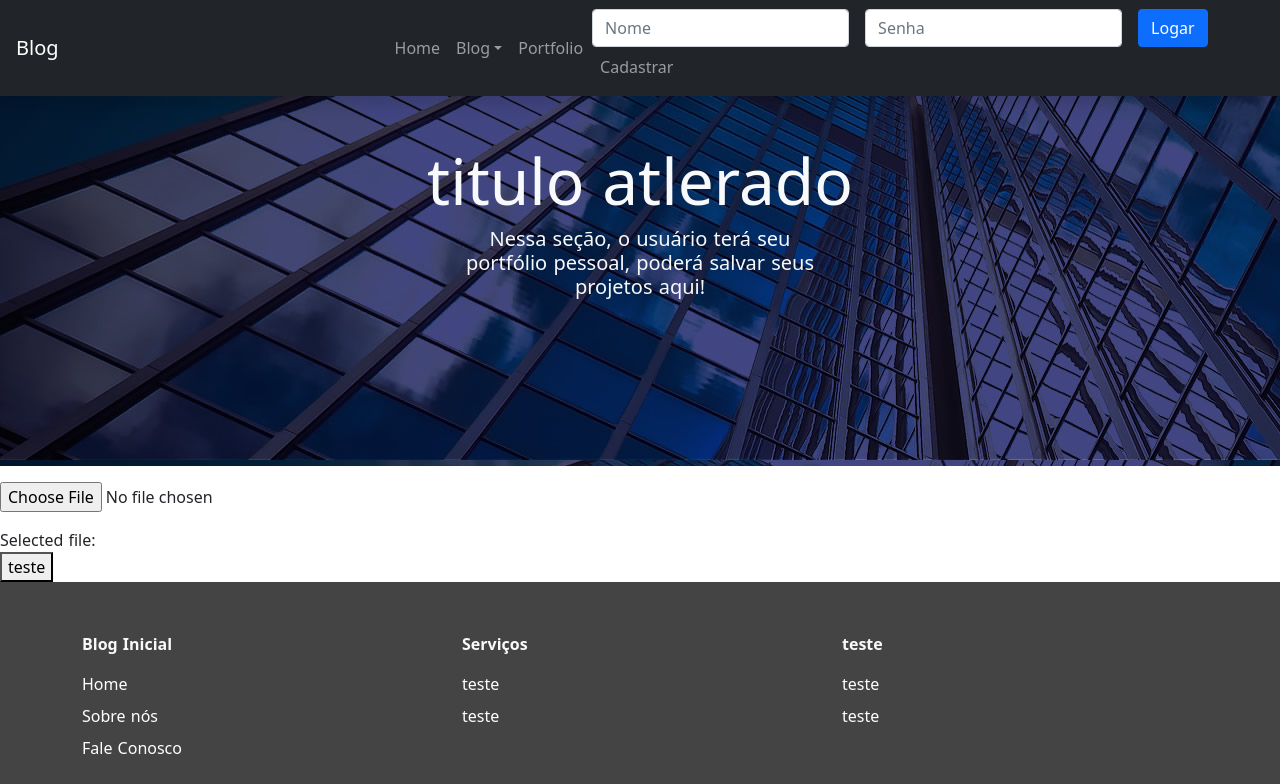
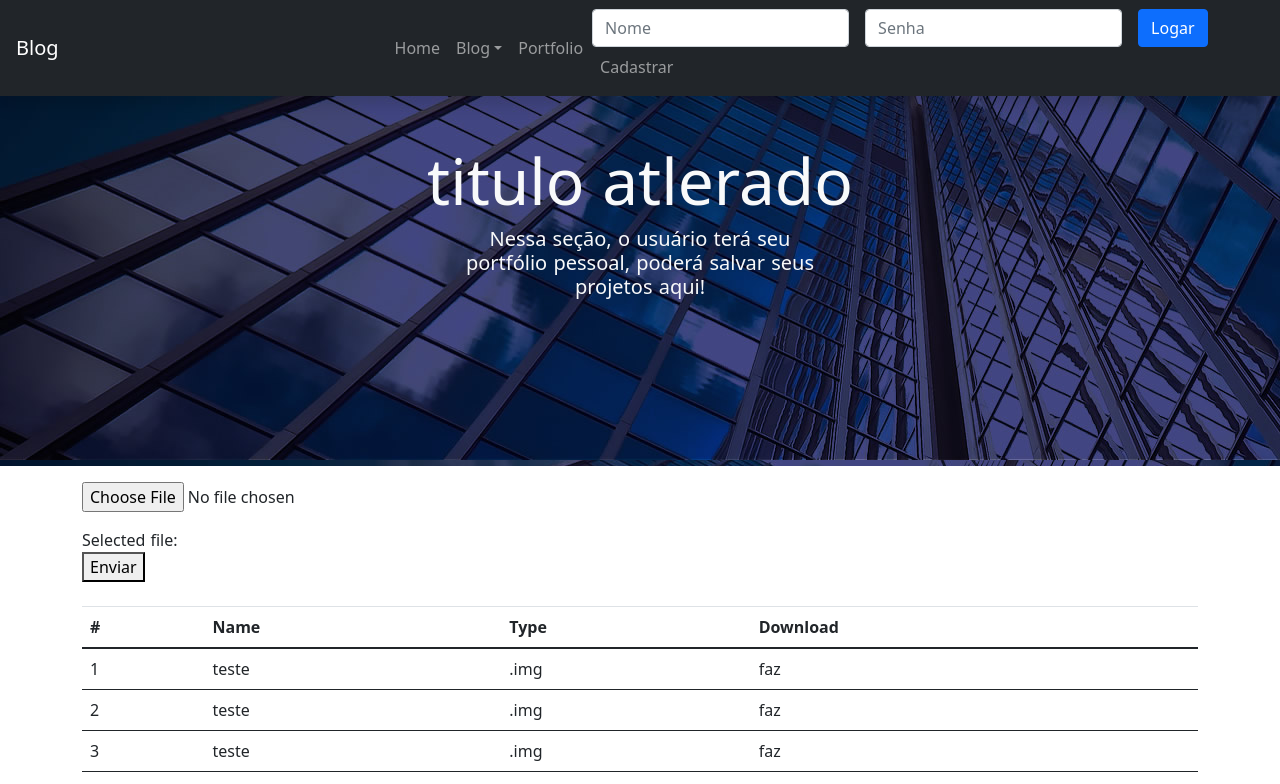
Before and after one commit to mauricio201922/Blog-With-Nuxt, a Nuxt app: page /portfolio in a window 1280 px wide. Shown: the top 784 px of the page. Built offline with nearby package versions, Linux system fonts and the light colour scheme.

Commit message:
File JS new in the folder store

```diff
--- /dev/null
+++ b/components/Modals/Mobiles/cadastroMobile.vue
@@ -0,0 +1,79 @@
+<template>
+    <div>
+        <b-navbar-nav>
+            <b-nav-item v-b-modal.modal-prevent-closing>Cadastrar</b-nav-item>
+        </b-navbar-nav>
+
+        <!-- Cadastro do usuário no formato mobile -->
+        <b-modal
+        id="modal-prevent-closing"
+        ref="modal"
+        title="Cadastro">
+            <form ref="form" @submit.stop.prevent="handleSubmit">
+                <b-form-group
+                label="Name"
+                label-for="name-input"
+                invalid-feedback="Name is required">
+
+                    <b-form-input id="name-input" required></b-form-input>
+
+
+                </b-form-group>
+
+                <b-form-group
+                label="Senha"
+                label-for="senha-input"
+                invalid-feedback="Name is required">
+
+                    <b-form-input id="senha-input" required></b-form-input>
+
+                </b-form-group>
+
+                <b-form-group
+                label="Confirme sua Senha"
+                label-for="confirme-senha-input"
+                invalid-feedback="Name is required">
+
+                    <b-form-input id="confirme-senha-input" required></b-form-input>
+
+                </b-form-group>
+            </form>
+        </b-modal>
+    </div>
+</template>
+
+<script>
+export default {
+    data() {
+        return {
+            nomeLogin: '',
+            senhaLogin: '',
+
+            /* variavel para saber se as senhas são iguais */
+            senhaConfirme: ''
+        }
+    },
+
+    methods: {
+        Cadastro() {
+            if(this.nomeLogin != '' && this.senhaLogin != ''){
+                if(this.senhaLogin == this.senhaConfirme){
+
+                    this.users = {nome: this.nomeLogin, senha: this.senhaLogin}
+
+                    this.$store.dispatch('Usuarios/cadastrar/salvarCadastro', this.users)
+
+                    alert("Cadastrado com sucesso!")
+
+                }
+                else {
+                    alert("Senha invalida!")
+                }
+            }
+            else{
+                alert("Cadastro não foi preenchido")
+            }
+        },
+    }
+}
+</script>
--- /dev/null
+++ b/components/Modals/cadastro.vue
@@ -0,0 +1,80 @@
+<template>
+    <div>
+        <b-navbar-nav>
+            <b-nav-item v-b-modal.modal-prevent-closing>Cadastrar</b-nav-item>
+        </b-navbar-nav>
+
+        <!-- Cadastro do Usuário -->
+        <b-modal
+        id="modal-prevent-closing"
+        ref="modal"
+        title="Cadastro"
+        @ok="Cadastro">
+            <form ref="form" @submit.stop.prevent="handleSubmit">
+                <b-form-group
+                label="Name"
+                label-for="name-input"
+                invalid-feedback="Name is required">
+
+                    <b-form-input id="name-input" v-model="nomeLogin" required></b-form-input>
+
+
+                </b-form-group>
+
+                <b-form-group
+                label="Senha"
+                label-for="senha-input"
+                invalid-feedback="Name is required">
+
+                    <b-form-input type="password" v-model="senhaLogin" id="senha-input" required></b-form-input>
+
+                </b-form-group>
+
+                <b-form-group
+                label="Confirme sua Senha"
+                label-for="confirme-senha-input"
+                invalid-feedback="Name is required">
+
+                    <b-form-input type="password" v-model="senhaConfirme" id="confirme-senha-input" required></b-form-input>
+
+                </b-form-group>
+            </form>
+        </b-modal>
+    </div>
+</template>
+
+<script>
+export default {
+    data() {
+        return {
+            nomeLogin: '',
+            senhaLogin: '',
+
+            /* variavel para saber se as senhas são iguais */
+            senhaConfirme: ''
+        }
+    },
+
+    methods: {
+        Cadastro() {
+            if(this.nomeLogin != '' && this.senhaLogin != ''){
+                if(this.senhaLogin == this.senhaConfirme){
+
+                    this.users = {nome: this.nomeLogin, senha: this.senhaLogin}
+
+                    this.$store.dispatch('Usuarios/cadastrar/salvarCadastro', this.users)
+
+                    alert("Cadastrado com sucesso!")
+
+                }
+                else {
+                    alert("Senha invalida!")
+                }
+            }
+            else{
+                alert("Cadastro não foi preenchido")
+            }
+        },
+    }
+}
+</script>
--- a/components/Portfolio/portfolio-profile.vue
+++ b/components/Portfolio/portfolio-profile.vue
@@ -1,9 +1,29 @@
 <template>
-    <div>
+    <div class="container">
         <b-form-file ref="file" v-model="file" class="mt-3" plain></b-form-file>
-        <div class="mt-3">Selected file: {{ file2 ? file2.name : '' }}</div>
-        <button @click="selectFile">teste</button>
+        <div class="mt-3">Selected file: {{ file ? file.name : '' }}</div>
+        <button @click="selectFile">Enviar</button>
         <img v-bind:src="imagePreview" v-show="showPreview">
+        <br><br>
+
+        <table class="table">
+            <thead>
+                <tr>
+                    <th scope="col">#</th>
+                    <th scope="col">Name</th>
+                    <th scope="col">Type</th>
+                    <th scope="col">Download</th>
+                </tr>
+            </thead>
+            <thead v-for="i in dados" :key="i">
+                <tr>
+                    <td>{{ i.id }}</td>
+                    <td>{{ i.name }}</td>
+                    <td>{{ i.type }}</td>
+                    <td>{{ i.dow }}</td>
+                </tr>
+            </thead>
+        </table>
     </div>
 </template>
 
@@ -13,14 +33,19 @@
       return {
         file: null,
         showPreview: false,
-        imagePreview: ''
+        imagePreview: '',
+        dados: [{id: 1, name: 'teste', type: '.img', dow: 'faz'},
+                {id: 2, name: 'teste', type: '.img', dow: 'faz'},
+                {id: 3, name: 'teste', type: '.img', dow: 'faz'},
+                {id: 4, name: 'teste', type: '.img', dow: 'faz'},
+                {id: 5, name: 'teste', type: '.img', dow: 'faz'}]
       }
     },
 
     methods: {
         selectFile() {
 
-            this.file2 = this.$refs.file.files[0];
+            this.file = this.$refs.file.files[0];
 
             console.log(this.file)
 
@@ -48,7 +73,7 @@
             /*
                 Ensure the file is an image file.
             */
-                if ( /\.(jpe?g|png|gif)$/.test( this.file.name ) ) {
+                if ( /\.(jpe?g|png|gif)$/i.test( this.file.name ) ) {
                     /*
                     Fire the readAsDataURL method which will read the file in and
                     upon completion fire a 'load' event which we will listen to and
--- a/components/menubar.vue
+++ b/components/menubar.vue
@@ -57,47 +57,10 @@
 
                 <!------------------------------------------------------------------------------>
 
-                <b-navbar-nav>
-                    <b-nav-item v-b-modal.modal-prevent-closing>Cadastrar</b-nav-item>
-                </b-navbar-nav>
 
 
-                <!-- Cadastro do Usuário -->
-                <b-modal
-                id="modal-prevent-closing"
-                ref="modal"
-                title="Cadastro"
-                @ok="Cadastro">
-                    <form ref="form" @submit.stop.prevent="handleSubmit">
-                        <b-form-group
-                        label="Name"
-                        label-for="name-input"
-                        invalid-feedback="Name is required">
+                <cadastro></cadastro>
 
-                            <b-form-input id="name-input" v-model="nomeLogin" required></b-form-input>
-
-
-                        </b-form-group>
-
-                        <b-form-group
-                        label="Senha"
-                        label-for="senha-input"
-                        invalid-feedback="Name is required">
-
-                            <b-form-input type="password" v-model="senhaLogin" id="senha-input" required></b-form-input>
-
-                        </b-form-group>
-
-                        <b-form-group
-                        label="Confirme sua Senha"
-                        label-for="confirme-senha-input"
-                        invalid-feedback="Name is required">
-
-                            <b-form-input type="password" v-model="senhaConfirme" id="confirme-senha-input" required></b-form-input>
-
-                        </b-form-group>
-                    </form>
-                </b-modal>
             </b-form>
 
             <div class="color mr-3" v-if="isLogin">
@@ -195,45 +158,7 @@
 
                                 <!------------------------------------------------------------------------------>
 
-                                <b-navbar-nav>
-                                    <b-nav-item v-b-modal.modal-prevent-closing>Cadastrar</b-nav-item>
-                                </b-navbar-nav>
-
-                                <!-- Cadastro do usuário no formato mobile -->
-                                <b-modal
-                                id="modal-prevent-closing"
-                                ref="modal"
-                                title="Cadastro">
-                                    <form ref="form" @submit.stop.prevent="handleSubmit">
-                                        <b-form-group
-                                        label="Name"
-                                        label-for="name-input"
-                                        invalid-feedback="Name is required">
-
-                                            <b-form-input id="name-input" required></b-form-input>
-
-
-                                        </b-form-group>
-
-                                        <b-form-group
-                                        label="Senha"
-                                        label-for="senha-input"
-                                        invalid-feedback="Name is required">
-
-                                            <b-form-input id="senha-input" required></b-form-input>
-
-                                        </b-form-group>
-
-                                        <b-form-group
-                                        label="Confirme sua Senha"
-                                        label-for="confirme-senha-input"
-                                        invalid-feedback="Name is required">
-
-                                            <b-form-input id="confirme-senha-input" required></b-form-input>
-
-                                        </b-form-group>
-                                    </form>
-                                </b-modal>
+                                <cadastroMobile></cadastroMobile>
 
                             </b-form>
 
@@ -251,7 +176,14 @@
 </template>
 
 <script>
+import cadastro from './Modals/cadastro'
+import cadastroMobile from './Modals/Mobiles/cadastroMobile'
 export default {
+    components: {
+        cadastro,
+        cadastroMobile
+    },
+
     data() {
         return {
             users: [],
@@ -259,9 +191,6 @@ export default {
             senhaLogin: '',
             isLogin: false,
             isMobile: false,
-
-            /* variavel para saber se as senhas são iguais */
-            senhaConfirme: ''
         }
     },
 
@@ -301,25 +230,6 @@ export default {
             window.localStorage.clear()
             this.isLogin = !this.isLogin
         },
-        Cadastro() {
-            if(this.nomeLogin != '' && this.senhaLogin != ''){
-                if(this.senhaLogin == this.senhaConfirme){
-
-                    this.users = {nome: this.nomeLogin, senha: this.senhaLogin}
-
-                    this.$store.dispatch('Usuarios/cadastrar/salvarCadastro', this.users)
-
-                    alert("Cadastrado com sucesso!")
-
-                }
-                else {
-                    alert("Senha invalida!")
-                }
-            }
-            else{
-                alert("Cadastro não foi preenchido")
-            }
-        },
 
         Logar() {
             this.users = {nome: this.nomeLogin, senha: this.senhaLogin}
```
Also changed, not shown: store/Upload/Arquivos/uploadArquivos.js (added).
